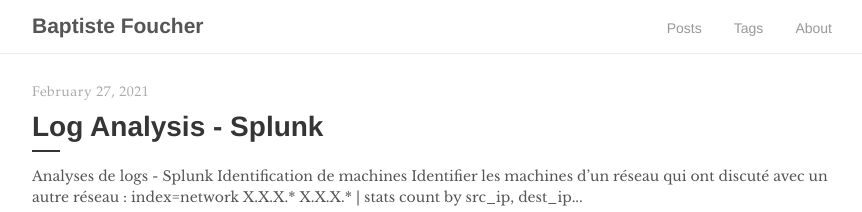
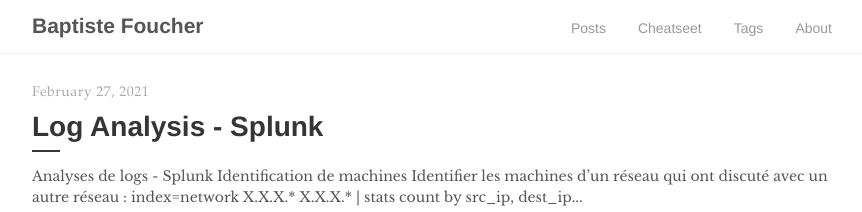
Before and after one commit to fhbapt/fhbapt.github.io, a Jekyll site: the page built from index.html, in a window 1280 px wide. Shown: the top 212 px of the page, without its empty margins (208-1070 px from the left). Built offline with Jekyll 4.4.1, drawn with Linux system fonts in a browser that asks for light colours; the list of posts is cut into pages by our own code.

Commit message:
Update navigation.html

```diff
--- a/_includes/navigation.html
+++ b/_includes/navigation.html
@@ -5,6 +5,7 @@
     </a>
     <ul>
       <li><a href="{{ site.baseurl }}/">Posts</a></li>
+      <li><a href="{{ '/cheatseet' | prepend: site.baseurl }}">Cheatseet</a></li>
       <li><a href="{{ '/tags' | prepend: site.baseurl }}">Tags</a></li>
       <li><a href="{{ '/about' | prepend: site.baseurl }}">About</a></li>
     </ul>
```
